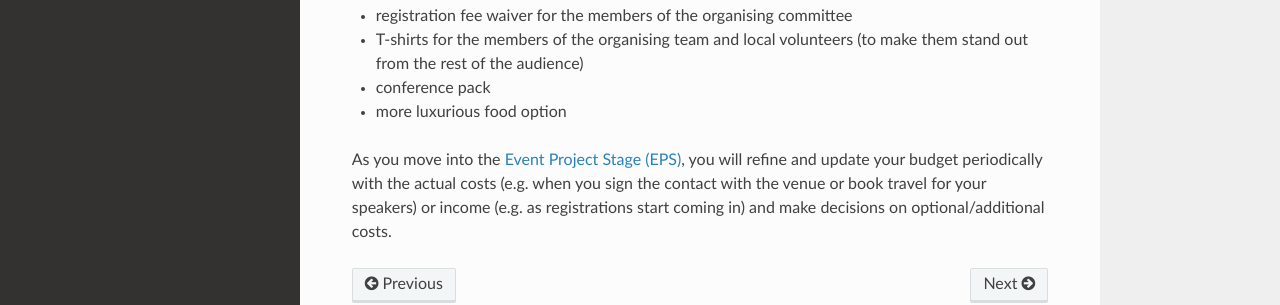
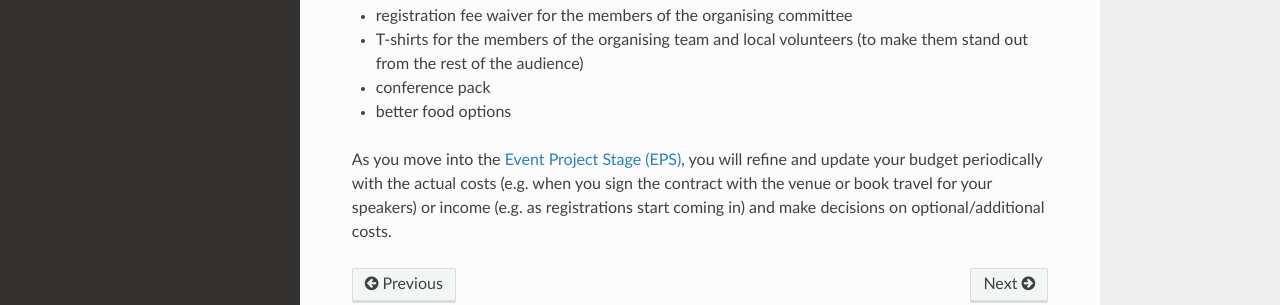
Before and after one commit to softwaresaved/event-organisation-guide, a Sphinx documentation site: the page built from docs/eog/eps-budget.rst, in a window 1280 px wide and 1333 px high. Shown: the part 900-1205 px from the top of the window. Built offline with Sphinx 7.4.7 and the Read the Docs theme 2.0.0, drawn with Linux system fonts in a browser that asks for light colours.

Commit message:
merged Alek's work on the budget from the budget branch and made some tweaks to the text

```diff
--- a/docs/eog/eps-budget.rst
+++ b/docs/eog/eps-budget.rst
@@ -37,8 +37,8 @@ sponsorship, for example:
 - registration fee waiver for the members of the organising committee
 - T-shirts for the members of the organising team and local volunteers (to make them stand out from the rest of the audience)
 - conference pack
-- more luxurious food option
+- better food options
 
 As you move into the :doc:`event-project-stage-eps`, you will refine and update your budget periodically with the actual
-costs (e.g. when you sign the contact with the venue or book travel for your speakers)
+costs (e.g. when you sign the contract with the venue or book travel for your speakers)
 or income (e.g. as registrations start coming in) and make decisions on optional/additional costs.
```
